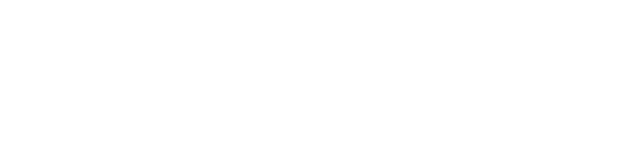
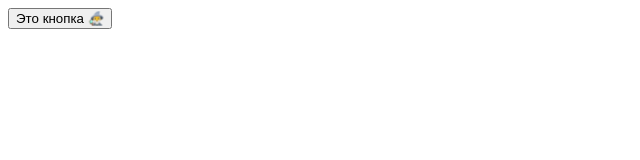
Before and after one commit to Yudzhin1408/JavaScript, a plain HTML site: page index.html in a window 1280 px wide. Shown: the whole page, without its empty margins (0-640 px from the left). Drawn offline with Linux system fonts and the light colour scheme.

Commit message:
Update index.html

```diff
--- a/index.html
+++ b/index.html
@@ -16,12 +16,18 @@
     <p class="js-output">Сумма: <span>0</span></p>
     <button data-reset>Очистить</button> -->
 
+    <button class="js-button">
+      Это кнопка
+      <span role="image" aria-label="Иконка волшебника">🧙‍♂️</span>
+    </button>
+
     <!-- js-Example-repeta -->
     <!-- <script src="/js-Example-Repeta/lesson-1_1.js"></script> -->
     <!-- <script src="/js-Example-Repeta/lesson-1_2.js"></script> -->
     <!-- <script src="/js-Example-Repeta/lesson-3_1.js"></script> -->
     <!-- <script src="/js-Example-Repeta/lesson-4_2.js></script> -->
     <!-- <script src="/js-Example-Repeta/lesson-5_1+6_2.js"></script> -->
+    <script src="/js-Example-Repeta/lesson-6_1.js"></script>
 
     <!-- js-Example -->
     <!-- <script src="/js-Example/lesson-01.js"></script> -->
```
